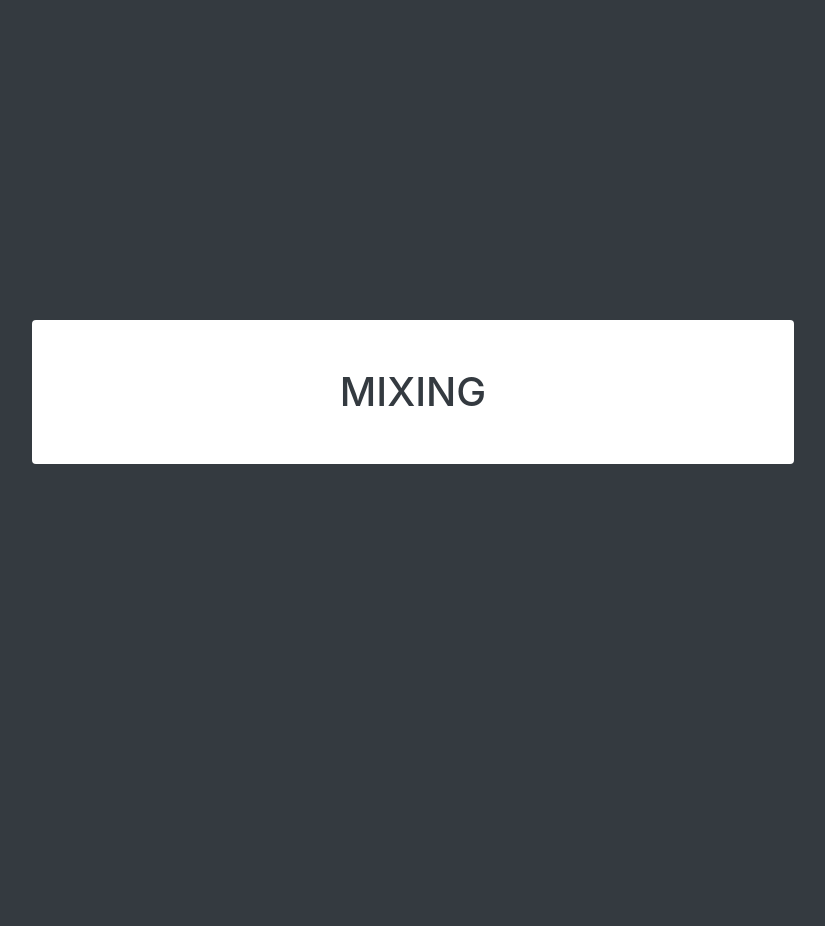
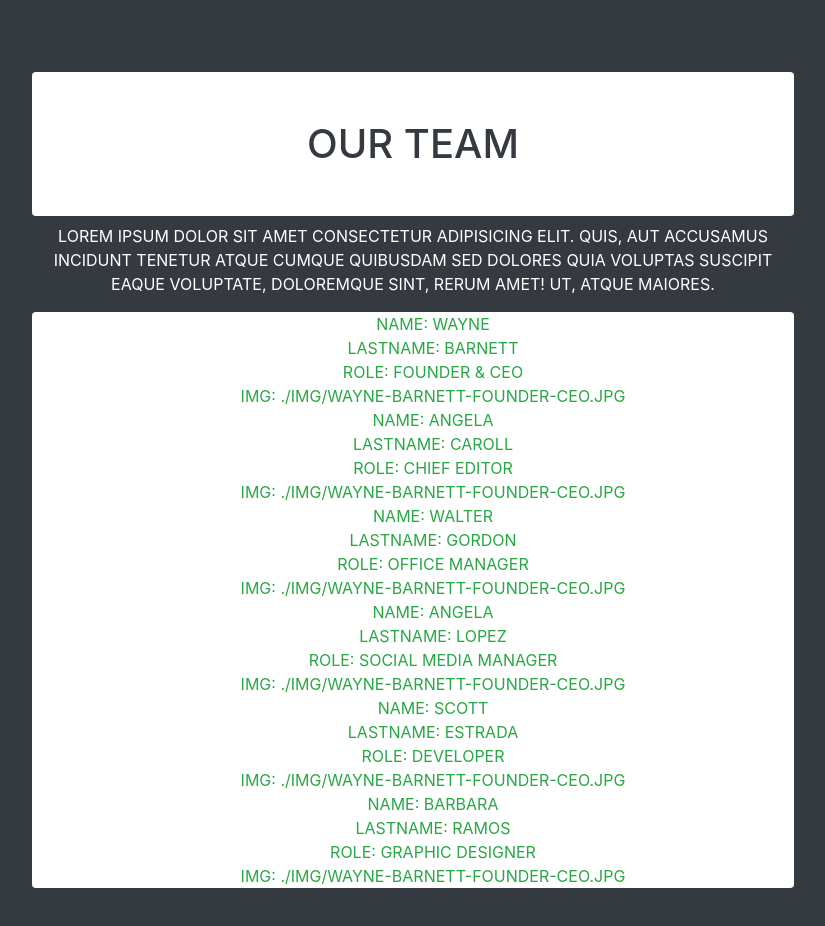
Before and after one commit to GiuseppeTrp/js-our-team, a plain HTML site: page index.html in a window 1280 px wide. Shown: the whole page, without its empty margins (227-1052 px from the left). Before the commit the page ends 800 px from the top, so only its background shows below. Drawn offline with nearby package versions, Linux system fonts and the light colour scheme.

Commit message:
printed objects prop  with "for in"

```diff
--- a/index.html
+++ b/index.html
@@ -10,18 +10,21 @@
     <!-- CSS  -->
     <link rel="stylesheet" href="./css/style.css">
 
-    <title>Team</title>
+    <title>Our Team</title>
 </head>
-<body class="d-flex justify-content-center align-items-center min-vh-100 text-uppercase bg-dark text-white">
+<body class="d-flex justify-content-center align-items-center min-vh-100 text-uppercase bg-dark text-white flex-column">
     <div class="container-fluid p-5">
         <div class="row justify-content-center">
             <div class="col-md-8 color-backg text-center rounded p-4">
-                <h1 class="p-5 rounded bg-white text-dark">Mixing</h1>
+                <h1 class="p-5 rounded bg-white text-dark">Our Team</h1>
+                <p>
+                    Lorem ipsum dolor sit amet consectetur adipisicing elit. Quis, aut accusamus incidunt tenetur atque cumque quibusdam sed dolores quia voluptas suscipit eaque voluptate, doloremque sint, rerum amet! Ut, atque maiores.
+                </p>
 
 
 
                 <div class="mt-3">
-                    <h2 id="result" class="text-success bg-white rounded"></h2>
+                    <ul id="result" class="text-success bg-white rounded"></ul>
                 </div>
 
 
--- a/js/script.js
+++ b/js/script.js
@@ -18,47 +18,50 @@ let team= [
         name: "Wayne",
         lastName: "Barnett",
         role: "Founder & CEO",
-        img: "wayne-barnett-founder-ceo.jpg"
+        img: "./img/wayne-barnett-founder-ceo.jpg"
     },
     {
         name: "Angela",
         lastName: "Caroll",
         role: "Chief Editor",
-        img: "wayne-barnett-founder-ceo.jpg"
+        img: "./img/wayne-barnett-founder-ceo.jpg"
     },
     {
         name: "Walter",
         lastName: "Gordon",
         role: "Office Manager",
-        img: "wayne-barnett-founder-ceo.jpg"
+        img: "./img/wayne-barnett-founder-ceo.jpg"
     },
     {
         name: "Angela",
         lastName: "Lopez",
         role: "Social Media Manager",
-        img: "wayne-barnett-founder-ceo.jpg"
+        img: "./img/wayne-barnett-founder-ceo.jpg"
 
     },
     {
         name: "Scott",
         lastName: "Estrada",
         role: "Developer",
-        img: "wayne-barnett-founder-ceo.jpg"
+        img: "./img/wayne-barnett-founder-ceo.jpg"
 
     },
     {
         name: "Barbara",
         lastName: "Ramos",
         role: "Graphic Designer",
-        img: "wayne-barnett-founder-ceo.jpg"
+        img: "./img/wayne-barnett-founder-ceo.jpg"
 
     }
 ];
 
 
-console.log("1: ",team[0]);
-console.log("2: ",team[1]);
-console.log("3: ",team[2]);
-console.log("4: ",team[3]);
-console.log("5: ",team[4]);
-console.log("6: ",team[5]);
+
+// Ciclo attraverso l'array dei membri del team
+for (let i = 0; i < team.length; i++) {
+    // Ciclo attraverso le proprietà di ciascun oggetto
+    for (let key in team[i]) {
+        // Aggiunta delle informazioni di ogni oggetto come riga  nell' ID "result"
+        document.getElementById("result").innerHTML += key + ": " + team[i][key] + "<br>";
+    }
+}
```
Also changed, not shown: img/angela-caroll-chief-editor.jpg (added), img/angela-lopez-social-media-manager.jpg (added), img/barbara-ramos-graphic-designer.jpg (added), img/scott-estrada-developer.jpg (added), img/walter-gordon-office-manager.jpg (added), img/wayne-barnett-founder-ceo.jpg (added).
